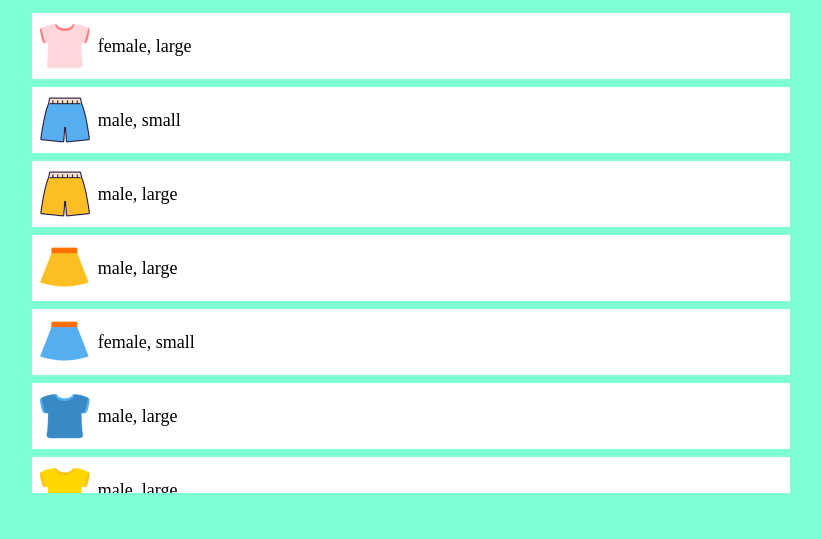
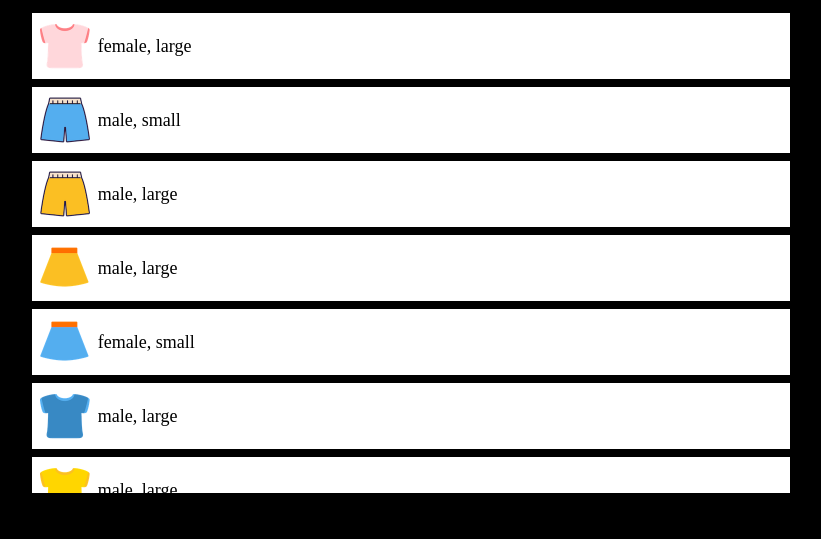
Before and after one commit to yulbamn/dockerimage, a plain HTML site: page index.html in a window 1280 px wide. Shown: the part 277-816 px from the top of the page, without its empty margins (229-1050 px from the left). Drawn offline with Linux system fonts and the light colour scheme.

Commit message:
Update style.css

```diff
--- a/style.css
+++ b/style.css
@@ -23,7 +23,7 @@
 
 body {
   height: 100vh;
-  background-color: var(--color-aquamarine);
+  background-color: var(--color-black);
   display: flex;
   flex-direction: column;
   justify-content: center;
```
